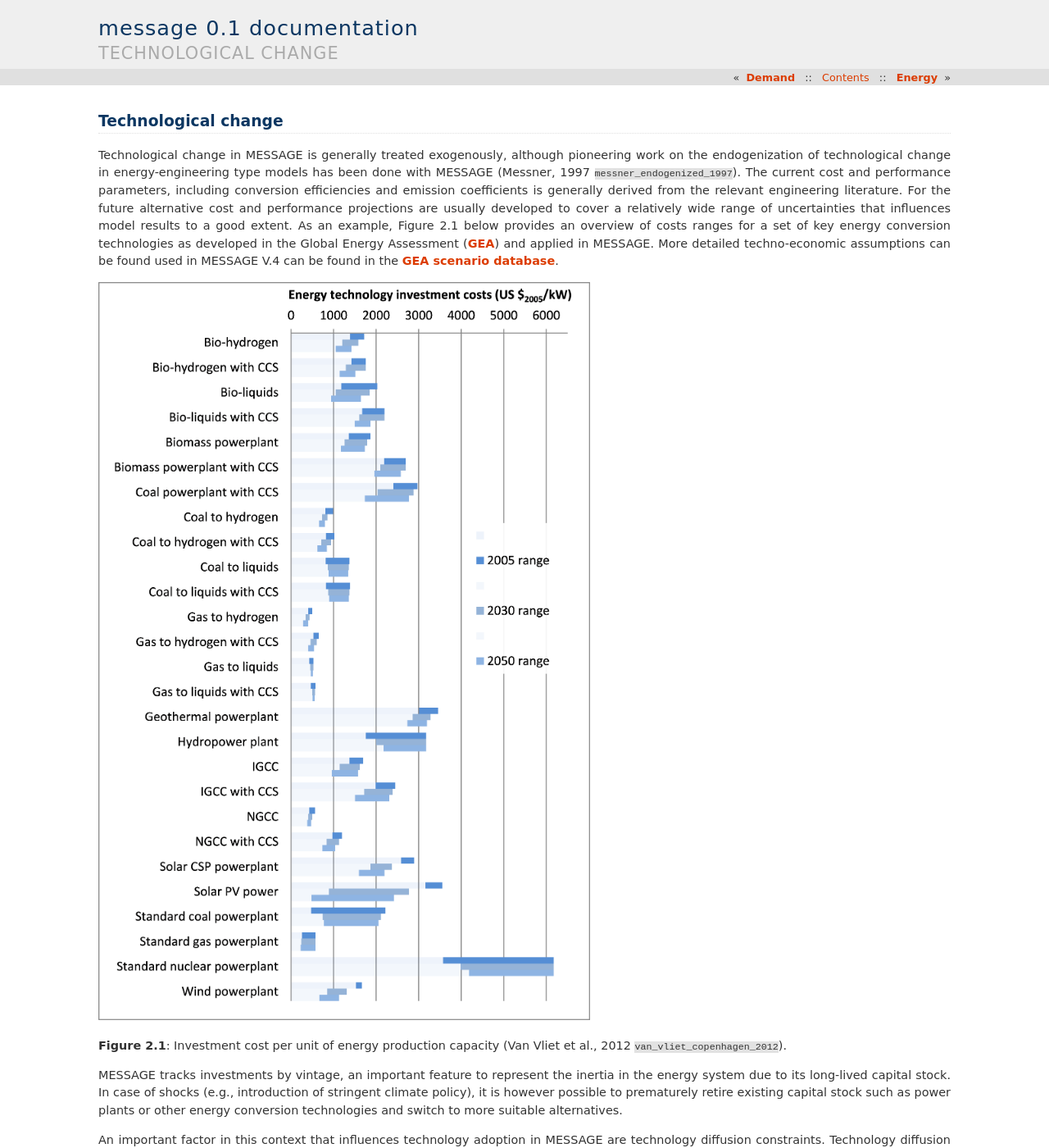
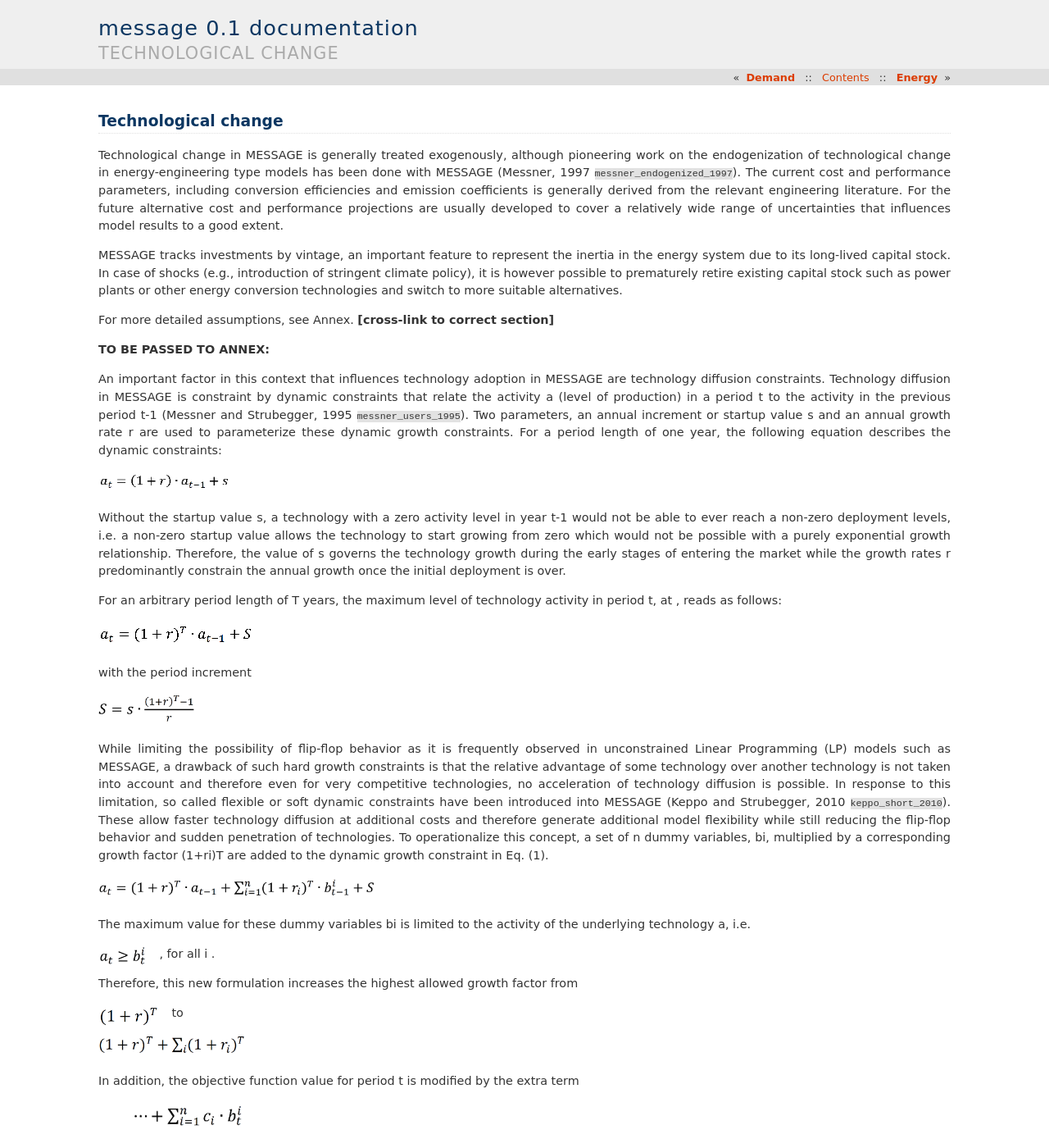
Before and after one commit to iiasa/message_doc, a Sphinx documentation site: the page built from source/message_globiom/socio_econ/tech.rst, in a window 1280 px wide and 1400 px high. Shown: the whole window at 82% size. Built offline with Sphinx 7.4.7, drawn with Linux system fonts in a browser that asks for light colours; pages that are not in the unit, such as notebooks, are missing from menus; cross-references to code outside the pages are shown as plain code.

Commit message:
Update tech.rst

```diff
--- a/source/message_globiom/socio_econ/tech.rst
+++ b/source/message_globiom/socio_econ/tech.rst
@@ -1,12 +1,12 @@
 Technological change
 ======================
-Technological change in MESSAGE is generally treated exogenously, although pioneering work on the endogenization of technological change in energy-engineering type models has been done with MESSAGE (Messner, 1997 :cite:`messner_endogenized_1997`). The current cost and performance parameters, including conversion efficiencies and emission coefficients is generally derived from the relevant engineering literature. For the future alternative cost and performance projections are usually developed to cover a relatively wide range of uncertainties that influences model results to a good extent. As an example, Figure 2.1 below provides an overview of costs ranges for a set of key energy conversion technologies as developed in the Global Energy Assessment (`GEA <http://www.globalenergyassessment.org/>`_) and applied in MESSAGE. More detailed techno-economic assumptions can be found used in MESSAGE V.4 can be found in the `GEA scenario database <http://www.iiasa.ac.at/web-apps/ene/geadb/dsd?Action=htmlpage&page=welcome>`_.
-
-.. image:: /_static/GEA_technology_cost_ranges.png
-   :width: 600px
-**Figure 2.1**: Investment cost per unit of energy production capacity (Van Vliet et al., 2012 :cite:`van_vliet_copenhagen_2012`).
+Technological change in MESSAGE is generally treated exogenously, although pioneering work on the endogenization of technological change in energy-engineering type models has been done with MESSAGE (Messner, 1997 :cite:`messner_endogenized_1997`). The current cost and performance parameters, including conversion efficiencies and emission coefficients is generally derived from the relevant engineering literature. For the future alternative cost and performance projections are usually developed to cover a relatively wide range of uncertainties that influences model results to a good extent.
 
 MESSAGE tracks investments by vintage, an important feature to represent the inertia in the energy system due to its long-lived capital stock. In case of shocks (e.g., introduction of stringent climate policy), it is however possible to prematurely retire existing capital stock such as power plants or other energy conversion technologies and switch to more suitable alternatives.
+
+For more detailed assumptions, see Annex. **[cross-link to correct section]**
+
+**TO BE PASSED TO ANNEX:**
 
 An important factor in this context that influences technology adoption in MESSAGE are technology diffusion constraints. Technology diffusion in MESSAGE is constraint by dynamic constraints that relate the activity a (level of production) in a period t to the activity in the previous period t-1 (Messner and Strubegger, 1995 :cite:`messner_users_1995`). Two parameters, an annual increment or startup value s and an annual growth rate r are used to parameterize these dynamic growth constraints. For a period length of one year, the following equation describes the dynamic constraints:
 
```
